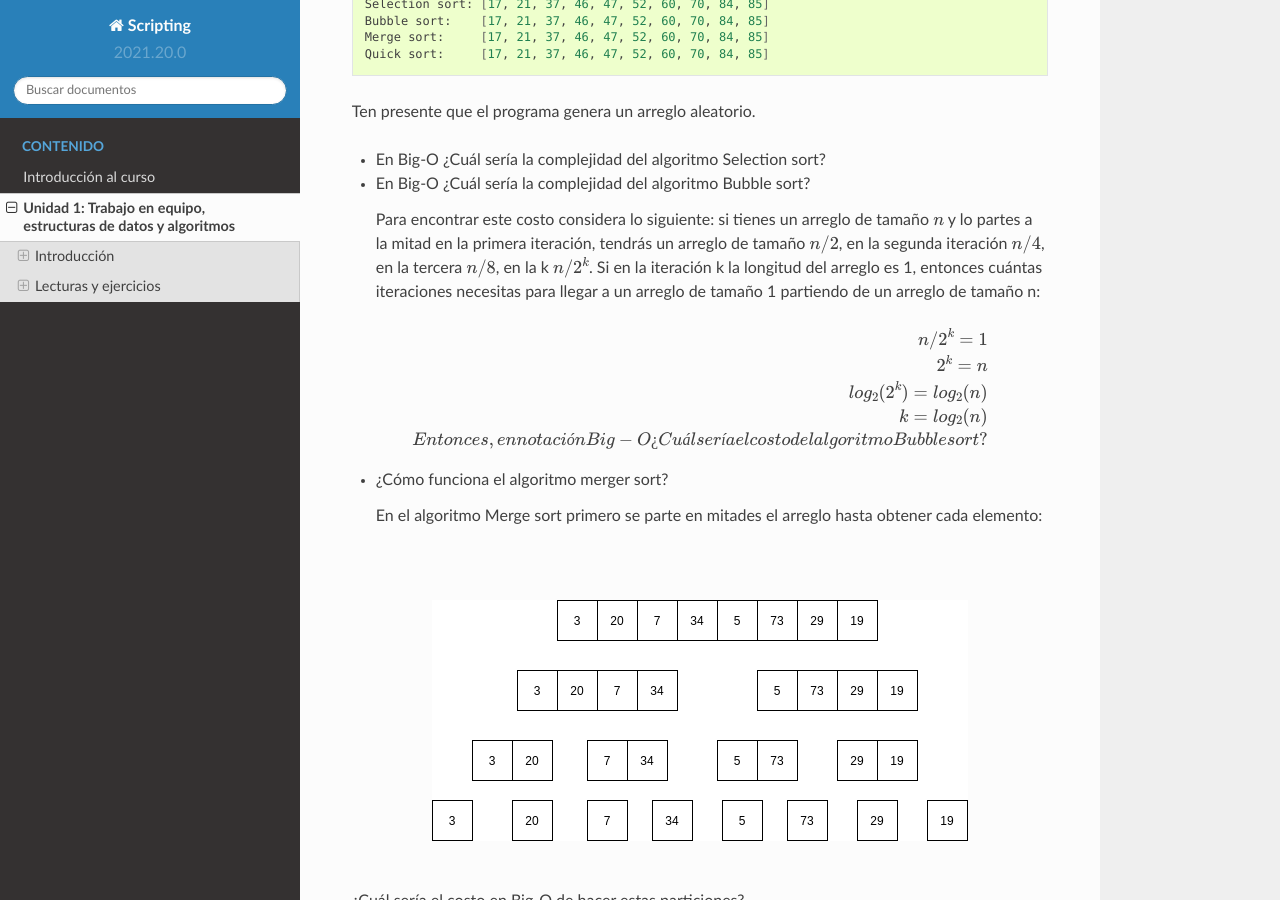
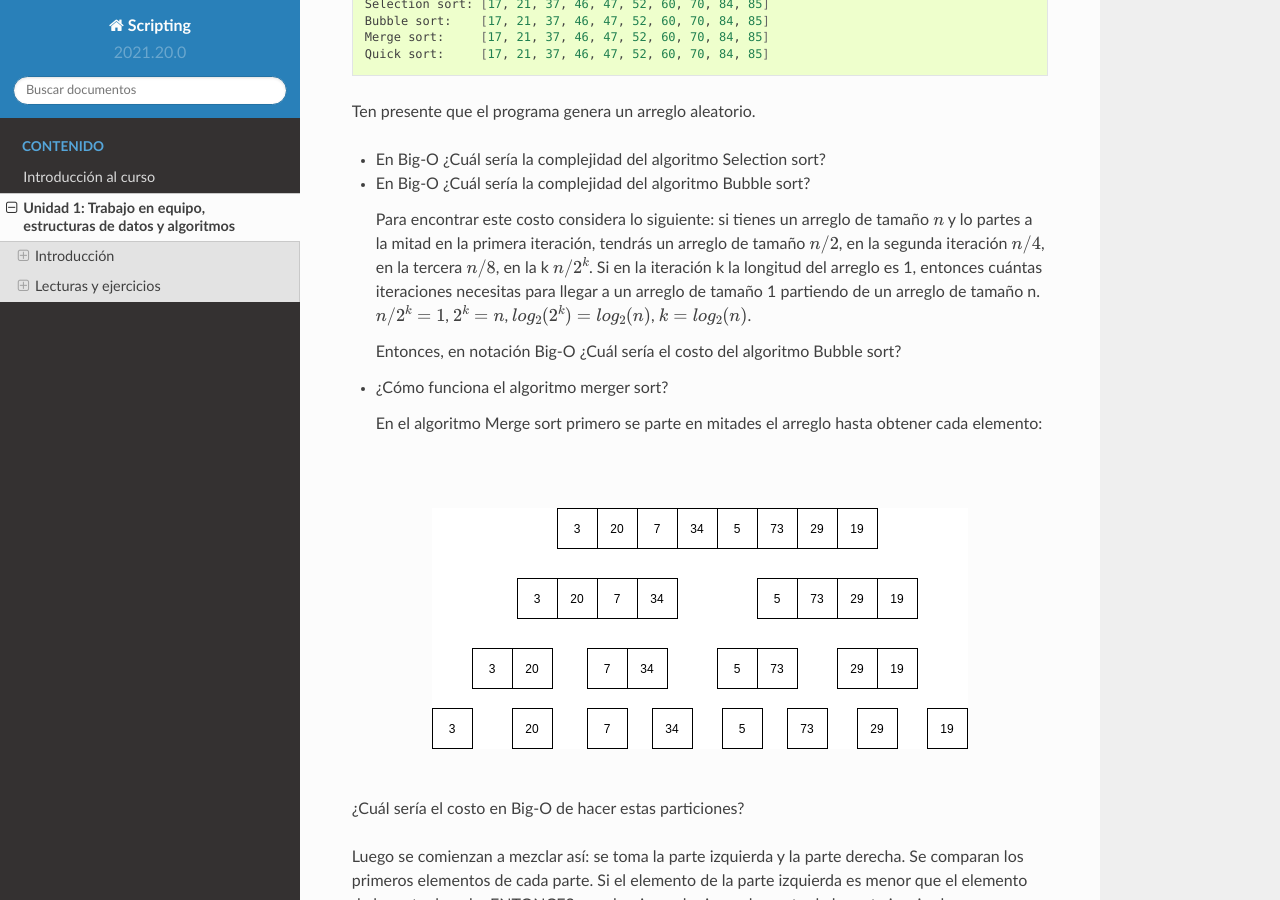
Before and after one commit to juanferfranco/scripting, a Sphinx documentation site: the page built from docs/_unidad1/unidad1.rst, in a window 1280 px wide and 900 px high, scrolled down 13474 px. Built offline with Sphinx 7.4.7 and the Read the Docs theme 2.0.0, drawn with Linux system fonts in a browser that asks for light colours; some of the changed lines change nothing that is shown.

Commit message:
update some math expresions

```diff
--- a/docs/_unidad1/unidad1.rst
+++ b/docs/_unidad1/unidad1.rst
@@ -693,18 +693,8 @@ Ten presente que el programa genera un arreglo aleatorio.
   partes a la mitad en la primera iteración, tendrás un arreglo de tamaño :math:`n/2`, en la segunda
   iteración :math:`n/4`, en la tercera :math:`n/8`, en la k :math:`n/2^k`. Si en la iteración k
   la longitud del arreglo es 1, entonces cuántas iteraciones necesitas para llegar a un arreglo de tamaño
-  1 partiendo de un arreglo de tamaño n:
-
-.. math::
-
-      n/2^k = 1
-
-      2^k = n
-
-      log_2(2^k) = log_2(n)
-
-      k = log_2(n)
-
+  1 partiendo de un arreglo de tamaño n. :math:`n/2^k = 1`, :math:`2^k = n`, :math:`log_2(2^k) = log_2(n)`,
+  :math:`k = log_2(n)`.
 
   Entonces, en notación Big-O ¿Cuál sería el costo del algoritmo Bubble sort?
 
```
